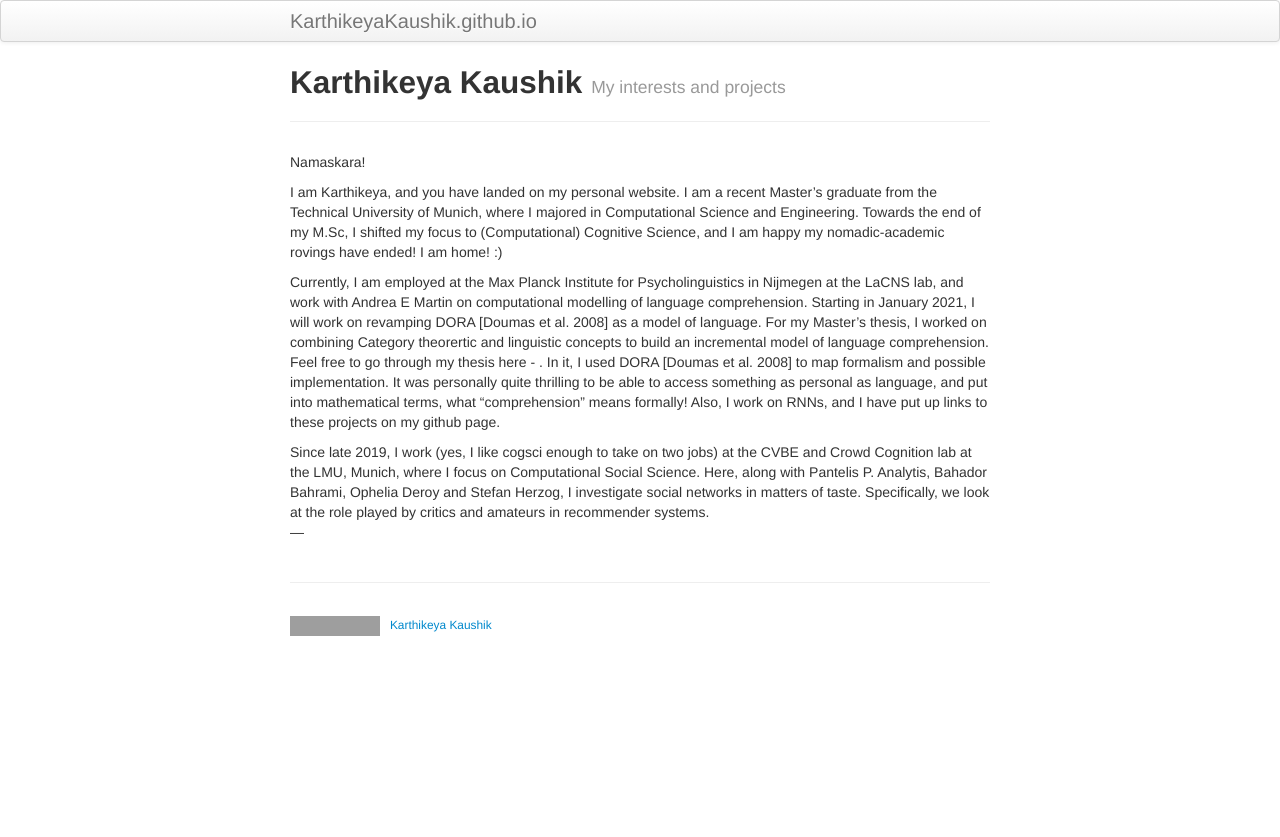
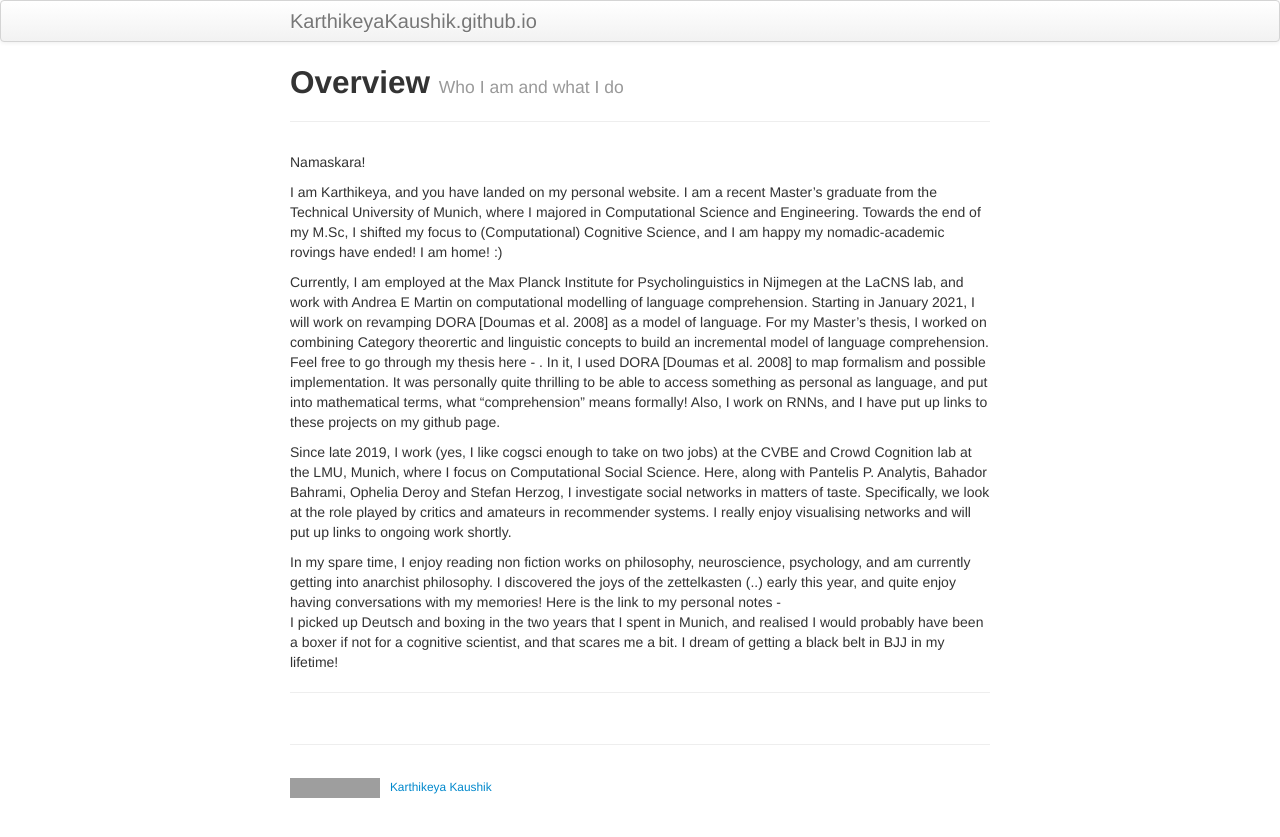
Before and after one commit to KarthikeyaKaushik/KarthikeyaKaushik.github.io, a Jekyll site: the page built from index.md, in a window 1280 px wide. Shown: the top 837 px of the page. Built offline with Jekyll 4.4.1, drawn with Linux system fonts in a browser that asks for light colours; grey boxes are pictures that could not be loaded.

Commit message:
some changes

```diff
--- a/index.md
+++ b/index.md
@@ -1,7 +1,7 @@
 ---
 layout: page
-title: Karthikeya Kaushik
-tagline: My interests and projects
+title: Overview
+tagline: Who I am and what I do
 description: Personal website
 ---
 Namaskara!
@@ -28,7 +28,18 @@ these projects on my github page.
 Since late 2019, I work (yes, I like cogsci enough to take on two jobs)
 at the CVBE and Crowd Cognition lab at the LMU, Munich, where I focus
 on Computational Social Science. Here, along with Pantelis P. Analytis,
- Bahador Bahrami, Ophelia Deroy and Stefan Herzog, I investigate
- social networks in matters of taste. Specifically, we look at the
- role played by critics and amateurs in recommender systems.
+Bahador Bahrami, Ophelia Deroy and Stefan Herzog, I investigate
+social networks in matters of taste. Specifically, we look at the
+role played by critics and amateurs in recommender systems. I really
+enjoy visualising networks and will put up links to ongoing work shortly.
+
+In my spare time, I enjoy reading non fiction works on philosophy,
+neuroscience, psychology, and am currently getting into anarchist philosophy.
+I discovered the joys of the zettelkasten (..) early this year, and quite
+enjoy having conversations with my memories! Here is the link to my personal notes -
+I picked up Deutsch and boxing in the two years that I spent in Munich,
+and realised I would probably have been a boxer if not for a cognitive scientist,
+and that scares me a bit. I dream of getting a black belt in BJJ in my lifetime!
+
+
 ---
```
Also changed, not shown: favicon.ico.
